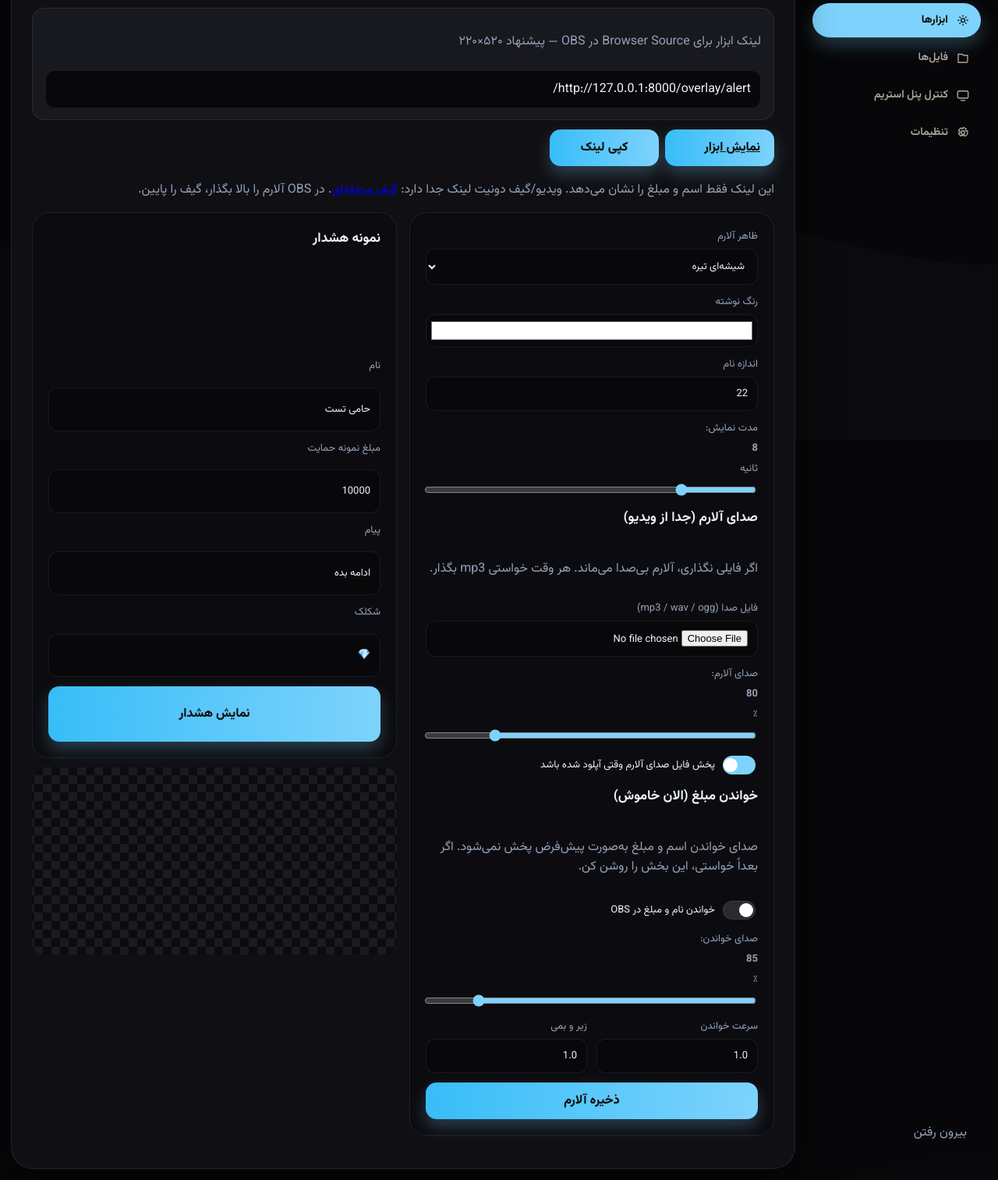
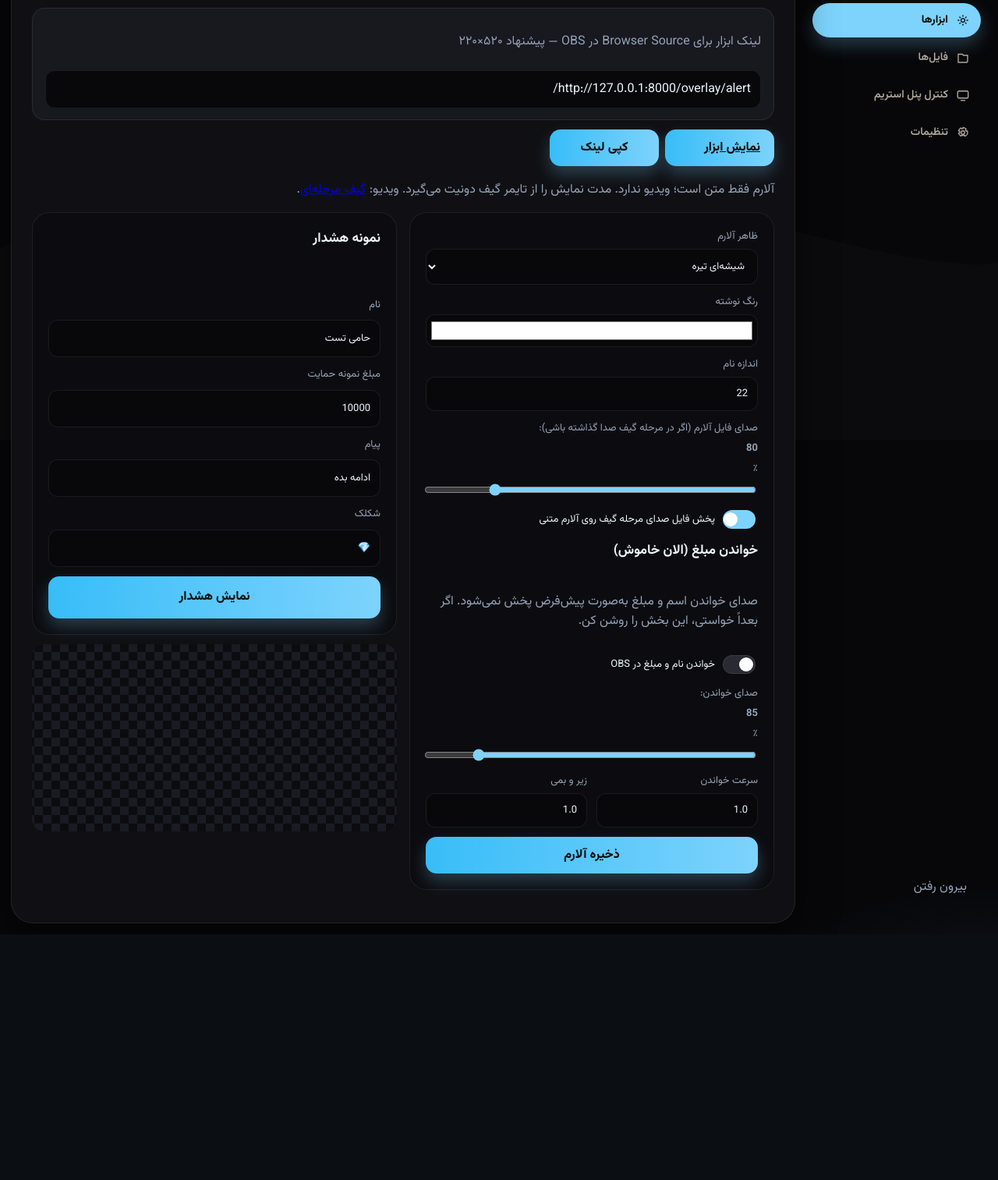
Before and after one commit to amydfyrwzabady692-boop/atomic-donate, a Django app: page /panel/tools/alert/ in a window 1280 px wide. Shown: the part 236-1749 px from the top of the page at 78% size. After the commit the page ends 1434 px from the top, so only its background shows below. Run offline with Django 5.2, Linux system fonts and the light colour scheme; the visitor is signed in with stand-in values (Sample User, id 1); data comes from the database, SQL or seed files in the repository.

Commit message:
Drive alert length from the gif-stage timer and keep video only on the gif overlay.
Co-authored-by: Cursor <cursoragent@cursor.com>

```diff
--- a/donations/models.py
+++ b/donations/models.py
@@ -82,7 +82,7 @@ class SiteSettings(models.Model):
     min_amount_toman = models.PositiveIntegerField("حداقل دونیت (تومان)", default=10_000)
     max_amount_toman = models.PositiveIntegerField("حداکثر دونیت (تومان)", default=100_000_000)
 
-    alert_seconds = models.PositiveIntegerField("مدت آلارم (ثانیه)", default=8, validators=[MinValueValidator(2), MaxValueValidator(30)])
+    alert_seconds = models.PositiveIntegerField("مدت گیف دونیت (ثانیه)", default=8, validators=[MinValueValidator(2), MaxValueValidator(120)])
     alert_volume = models.PositiveSmallIntegerField("صدای دونیت", default=80, validators=[MinValueValidator(0), MaxValueValidator(100)])
     tts_enabled = models.BooleanField("خواندن پیام", default=False)
     tts_volume = models.PositiveSmallIntegerField("صدای خواندن", default=85, validators=[MinValueValidator(0), MaxValueValidator(100)])
@@ -168,7 +168,7 @@ class AlertCondition(models.Model):
     min_toman = models.PositiveIntegerField("از مبلغ")
     max_toman = models.PositiveIntegerField("تا مبلغ (۰ یعنی بی‌نهایت)", default=0)
     label = models.CharField("نام شرط", max_length=40, blank=True)
-    duration = models.PositiveIntegerField("مدت (ثانیه)", default=8)
+    duration = models.PositiveIntegerField("مدت (ثانیه)", default=8, validators=[MinValueValidator(2), MaxValueValidator(120)])
     style = models.CharField("ظاهر", max_length=20, blank=True)
     gif = models.FileField("گیف این بازه", upload_to="alerts/", blank=True)
     sound = models.FileField("صدای این بازه", upload_to="sounds/", blank=True)
--- a/donations/views.py
+++ b/donations/views.py
@@ -492,7 +492,6 @@ def panel_tools(request):
 def panel_alert(request):
     site = SiteSettings.load()
     if request.method == "POST":
-        site.alert_seconds = _int(request.POST.get("alert_seconds"), site.alert_seconds, 2, 30)
         site.alert_volume = _int(request.POST.get("alert_volume"), site.alert_volume, 0, 100)
         site.tts_volume = _int(request.POST.get("tts_volume"), site.tts_volume, 0, 100)
         site.tts_rate = max(0.5, min(2.0, float(request.POST.get("tts_rate") or site.tts_rate)))
@@ -504,10 +503,6 @@ def panel_alert(request):
         alert_style = request.POST.get("alert_style")
         if alert_style in dict(SiteSettings.AlertStyle.choices):
             site.alert_style = alert_style
-        if request.FILES.get("alert_sound"):
-            site.alert_sound = request.FILES["alert_sound"]
-        if request.POST.get("clear_sound") == "on":
-            site.alert_sound = None
         site.save()
         broadcast_settings(site)
         messages.success(request, "آلارم ذخیره شد و به OBS فرستاده شد.")
@@ -800,19 +795,24 @@ def panel_conditions(request):
     ensure_default_alert_tiers()
     if request.method == "POST":
         if request.POST.get("save_default_gif"):
+            site.alert_seconds = _int(request.POST.get("duration"), site.alert_seconds, 2, 120)
             if request.FILES.get("alert_gif"):
                 site.alert_gif = request.FILES["alert_gif"]
+            if request.FILES.get("alert_sound"):
+                site.alert_sound = request.FILES["alert_sound"]
             if request.POST.get("clear_gif") == "on":
                 site.alert_gif = None
+            if request.POST.get("clear_sound") == "on":
+                site.alert_sound = None
             site.save()
             broadcast_settings(site)
-            messages.success(request, "ویدیوی پیش‌فرض گیف دونیت ذخیره شد.")
+            messages.success(request, "گیف پیش‌فرض، تایمر و صدا ذخیره شد. آلارم هم به اندازه همین تایمر می‌ماند.")
             return redirect("panel_conditions")
         AlertCondition.objects.create(
             min_toman=_int(request.POST.get("min_toman"), 0),
             max_toman=_int(request.POST.get("max_toman"), 0),
             label=(request.POST.get("label") or "")[:40],
-            duration=_int(request.POST.get("duration"), site.alert_seconds, 2, 30),
+            duration=_int(request.POST.get("duration"), site.alert_seconds, 2, 120),
             style=request.POST.get("style") or "",
             gif=request.FILES.get("gif"),
             sound=request.FILES.get("sound"),
@@ -834,7 +834,7 @@ def panel_condition_update(request, pk):
     cond.min_toman = _int(request.POST.get("min_toman"), cond.min_toman)
     cond.max_toman = _int(request.POST.get("max_toman"), cond.max_toman)
     cond.label = (request.POST.get("label") or cond.label)[:40]
-    cond.duration = _int(request.POST.get("duration"), cond.duration, 2, 30)
+    cond.duration = _int(request.POST.get("duration"), cond.duration, 2, 120)
     cond.style = request.POST.get("style") or ""
     if request.FILES.get("gif"):
         cond.gif = request.FILES["gif"]
--- a/static/js/overlay.js
+++ b/static/js/overlay.js
@@ -344,6 +344,7 @@ function hideAlertMedia() {
 }
 
 function showAlertMedia(url) {
+  if (kind !== "gif") return;
   const img = document.getElementById("gif");
   const vid = document.getElementById("clip");
   if (!url) {
@@ -358,7 +359,7 @@ function showAlertMedia(url) {
     }
     if (vid) {
       vid.muted = false;
-      vid.loop = true;
+      vid.loop = false;
       vid.src = stamped;
       vid.style.display = "block";
       const start = () => vid.play().catch(() => {
@@ -426,7 +427,6 @@ function playNext() {
   hideTimer = setTimeout(() => {
     if (gen !== playGen) return;
     box.classList.remove("show");
-    hideAlertMedia();
     speechSynthesis.cancel();
     setTimeout(() => {
       if (gen !== playGen) return;
--- a/templates/overlay/alert.html
+++ b/templates/overlay/alert.html
@@ -4,7 +4,7 @@
   <meta charset="utf-8">
   <title>Alert</title>
   <link rel="stylesheet" href="https://fonts.googleapis.com/css2?family=Vazirmatn:wght@600;700;800&display=swap">
-  <link rel="stylesheet" href="/static/css/overlay.css?v=split">
+  <link rel="stylesheet" href="/static/css/overlay.css?v=giftime">
 </head>
 <body class="overlay-body" data-kind="alert" data-key="{{ overlay_key }}" data-style="{{ site.alert_style }}" data-volume="{{ site.alert_volume }}" data-tts-volume="{{ site.tts_volume }}">
   <div id="alert" class="alert style-{{ site.alert_style }}">
@@ -29,6 +29,6 @@
       </div>
     </div>
   </div>
-  <script src="/static/js/overlay.js?v=split"></script>
+  <script src="/static/js/overlay.js?v=giftime"></script>
 </body>
 </html>
--- a/templates/overlay/gif.html
+++ b/templates/overlay/gif.html
@@ -3,13 +3,13 @@
 <head>
   <meta charset="utf-8">
   <title>GIF</title>
-  <link rel="stylesheet" href="/static/css/overlay.css?v=split">
+  <link rel="stylesheet" href="/static/css/overlay.css?v=giftime">
 </head>
 <body class="overlay-body" data-kind="gif" data-key="{{ overlay_key }}" data-volume="{{ site.alert_volume }}">
   <div id="media" class="media-stage">
     <img id="gif" class="media-clip" alt="">
     <video id="clip" class="media-clip" loop playsinline></video>
   </div>
-  <script src="/static/js/overlay.js?v=split"></script>
+  <script src="/static/js/overlay.js?v=giftime"></script>
 </body>
 </html>
--- a/templates/panel/alert.html
+++ b/templates/panel/alert.html
@@ -4,7 +4,7 @@
 {% block content %}
 {% include "panel/_overlay_bar.html" with bar_url=overlay_urls.alert size="۵۲۰×۲۲۰" %}
 
-<p class="muted note">این لینک فقط اسم و مبلغ را نشان می‌دهد. ویدیو/گیف دونیت لینک جدا دارد: <a href="{% url 'panel_conditions' %}">گیف مرحله‌ای</a>. در OBS آلارم را بالا بگذار، گیف را پایین.</p>
+<p class="muted note">آلارم فقط متن است؛ ویدیو ندارد. مدت نمایش را از تایمر گیف دونیت می‌گیرد. ویدیو: <a href="{% url 'panel_conditions' %}">گیف مرحله‌ای</a>.</p>
 
 <section class="grid-2" style="margin-top:16px">
   <form class="card stack" method="post" enctype="multipart/form-data">
@@ -14,22 +14,10 @@
     </label>
     <label>رنگ نوشته <input type="color" name="alert_text" value="{{ site.alert_text }}"></label>
     <label>اندازه نام <input type="number" name="alert_name_size" min="12" max="48" value="{{ site.alert_name_size }}"></label>
-    <label>مدت نمایش: <b id="sec-val">{{ site.alert_seconds }}</b> ثانیه
-      <input type="range" name="alert_seconds" min="2" max="30" value="{{ site.alert_seconds }}" data-output="sec-val">
-    </label>
-    <h2>صدای آلارم (جدا از ویدیو)</h2>
-    <p class="muted">اگر فایلی نگذاری، آلارم بی‌صدا می‌ماند. هر وقت خواستی mp3 بگذار.</p>
-    <label>فایل صدا (mp3 / wav / ogg)
-      <input type="file" name="alert_sound" accept="audio/*">
-    </label>
-    {% if site.alert_sound %}
-      <audio controls src="{{ site.alert_sound.url }}"></audio>
-      <label class="check"><input type="checkbox" name="clear_sound"> حذف صدا</label>
-    {% endif %}
-    <label>صدای آلارم: <b id="vol-val">{{ site.alert_volume }}</b>٪
+    <label>صدای فایل آلارم (اگر در مرحله گیف صدا گذاشته باشی): <b id="vol-val">{{ site.alert_volume }}</b>٪
       <input type="range" name="alert_volume" min="0" max="100" value="{{ site.alert_volume }}" data-output="vol-val" data-live-volume="alert">
     </label>
-    <label class="check"><input type="checkbox" name="sound_enabled" {% if site.sound_enabled %}checked{% endif %}> پخش فایل صدای آلارم وقتی آپلود شده باشد</label>
+    <label class="check"><input type="checkbox" name="sound_enabled" {% if site.sound_enabled %}checked{% endif %}> پخش فایل صدای مرحله گیف روی آلارم متنی</label>
 
     <h2>خواندن مبلغ (الان خاموش)</h2>
     <p class="muted">صدای خواندن اسم و مبلغ به‌صورت پیش‌فرض پخش نمی‌شود. اگر بعداً خواستی، این بخش را روشن کن.</p>
```
Also changed, not shown: static/css/overlay.css (+7 -1 lines), templates/panel/conditions.html (+12 -6 lines), donations/migrations/0011_gif_duration_max.py (added).
